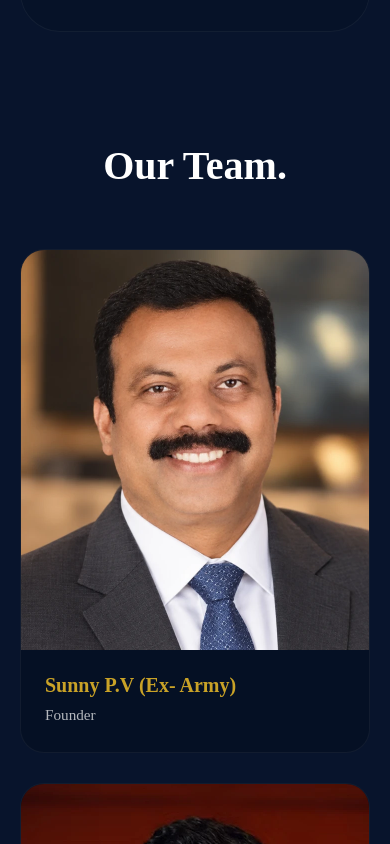
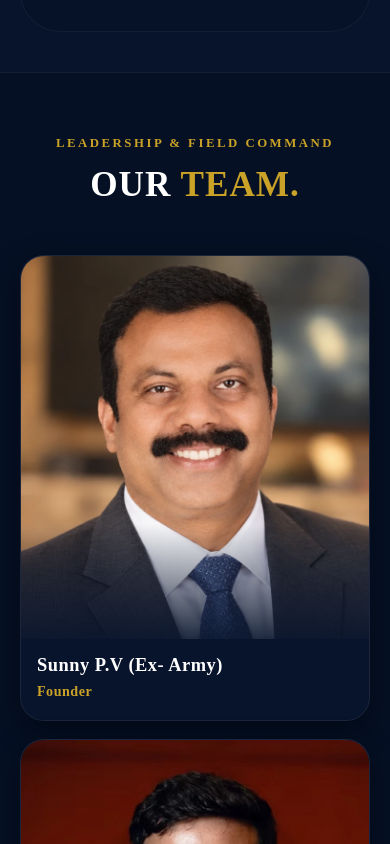
Before and after one commit to faarieeyy/kingsmen, a Next.js app: page /team in a window 390 px wide. Shown: the part 1260-2104 px from the top of the page. Built offline with nearby package versions, Linux system fonts and the light colour scheme.

Commit message:
fix(about): restore clean hero layout with boardroom leadership photo and apply rich dark blue background to team section

```diff
--- a/src/components/about/TeamSection.js
+++ b/src/components/about/TeamSection.js
@@ -19,19 +19,22 @@ const teamMembers = [
 
 export default function TeamSection({ showHeader = true }) {
   return (
-    <section className="section" style={{ backgroundColor: 'var(--navy-midnight)' }}>
+    <section className={`section ${styles.teamSection}`}>
       <div className="container">
         {showHeader && (
           <div className={styles.header}>
             <FadeIn y={20}>
-              <h2 className={styles.title}>Our Team.</h2>
+              <span className={styles.subtitle}>LEADERSHIP & FIELD COMMAND</span>
+              <h2 className={styles.title} style={{ marginTop: "6px" }}>
+                OUR <span>TEAM.</span>
+              </h2>
             </FadeIn>
           </div>
         )}
 
         <div className={styles.grid}>
           {teamMembers.map((member, idx) => (
-            <FadeIn key={idx} delay={0.08 * (idx % 3)} y={30} className={styles.cardWrapper}>
+            <FadeIn key={idx} delay={0.06 * (idx % 3)} y={25} className={styles.cardWrapper}>
               <div className={styles.card}>
                 <div className={styles.imageContainer}>
                   <Image
--- a/src/components/about/TeamSection.module.css
+++ b/src/components/about/TeamSection.module.css
@@ -1,27 +1,55 @@
+.teamSection {
+  background-color: var(--navy-deep, #051024) !important;
+  position: relative;
+  z-index: 2;
+  border-top: 1px solid rgba(255, 255, 255, 0.06);
+  padding: 100px 0 120px 0;
+}
+
 .header {
   text-align: center;
-  margin-bottom: 60px;
+  margin-bottom: 50px;
   max-width: 900px;
   margin-left: auto;
   margin-right: auto;
 }
 
+.subtitle {
+  display: inline-block;
+  font-family: var(--font-heading);
+  font-size: 0.8rem;
+  letter-spacing: 2.5px;
+  font-weight: 700;
+  color: var(--accent);
+  text-transform: uppercase;
+  margin-bottom: 8px;
+}
+
 .title {
-  font-size: clamp(2.5rem, 4vw, 3.5rem);
+  font-family: var(--font-heading);
+  font-size: clamp(2.2rem, 3.8vw, 3.2rem);
   color: var(--white);
-  margin-bottom: 30px;
+  text-transform: uppercase;
+  margin-bottom: 12px;
+  letter-spacing: 1px;
+}
+
+.title span {
+  color: var(--accent);
 }
 
 .description {
-  font-size: 1.1rem;
-  line-height: 1.8;
-  color: rgba(255, 255, 255, 0.85);
+  font-size: 1.05rem;
+  line-height: 1.7;
+  color: rgba(255, 255, 255, 0.8);
+  max-width: 650px;
+  margin: 0 auto;
 }
 
 .grid {
   display: grid;
-  grid-template-columns: repeat(auto-fill, minmax(280px, 1fr));
-  gap: 30px;
+  grid-template-columns: repeat(auto-fill, minmax(260px, 1fr));
+  gap: 26px;
 }
 
 .cardWrapper {
@@ -29,30 +57,46 @@
 }
 
 .card {
-  background: var(--navy-deep);
-  border: var(--glass-border);
-  border-radius: var(--radius-md);
+  background: var(--navy-midnight, #08142c);
+  border: 1px solid rgba(255, 255, 255, 0.08);
+  border-radius: var(--radius-md, 20px);
   overflow: hidden;
   height: 100%;
   display: flex;
   flex-direction: column;
-  transition: transform 0.3s ease, box-shadow 0.3s ease;
+  transition: transform 0.35s cubic-bezier(0.25, 0.46, 0.45, 0.94), box-shadow 0.35s ease, border-color 0.35s ease;
+  box-shadow: 0 10px 30px rgba(0, 0, 0, 0.4);
 }
 
 .card:hover {
-  transform: translateY(-5px);
-  box-shadow: 0 15px 30px rgba(0, 0, 0, 0.3);
+  transform: translateY(-6px);
+  border-color: rgba(212, 175, 55, 0.45);
+  box-shadow: 0 18px 40px rgba(0, 0, 0, 0.6), 0 0 25px rgba(212, 175, 55, 0.12);
 }
 
 .imageContainer {
   position: relative;
   width: 100%;
-  padding-top: 115%; /* Elegant portrait aspect ratio */
-  background: var(--navy-light);
+  padding-top: 110%; /* Elegant portrait aspect ratio */
+  background: #0b1a38; /* Solid dark blue placeholder behind portrait */
+  overflow: hidden;
+}
+
+/* Subtle dark gradient overlay at the base of the photo to seamlessly transition into dark card body */
+.imageContainer::after {
+  content: '';
+  position: absolute;
+  bottom: 0;
+  left: 0;
+  right: 0;
+  height: 30%;
+  background: linear-gradient(180deg, transparent 0%, rgba(8, 20, 44, 0.9) 100%);
+  pointer-events: none;
 }
 
 .info {
-  padding: 24px;
+  padding: 22px;
+  background: var(--navy-midnight, #08142c);
   flex-grow: 1;
   display: flex;
   flex-direction: column;
@@ -60,14 +104,32 @@
 }
 
 .name {
-  font-size: 1.25rem;
-  color: var(--accent);
-  margin-bottom: 5px;
+  font-family: var(--font-heading);
+  font-size: 1.15rem;
+  color: var(--white);
+  margin-bottom: 4px;
+  letter-spacing: 0.5px;
 }
 
 .role {
-  font-size: 0.95rem;
-  color: rgba(255, 255, 255, 0.7);
-  font-weight: 500;
+  font-size: 0.88rem;
+  color: var(--accent);
+  font-weight: 600;
   margin: 0;
+  letter-spacing: 0.5px;
 }
+
+@media (max-width: 768px) {
+  .teamSection {
+    padding: 60px 0 80px 0;
+  }
+
+  .grid {
+    grid-template-columns: repeat(auto-fill, minmax(220px, 1fr));
+    gap: 18px;
+  }
+
+  .info {
+    padding: 16px;
+  }
+}
```
Also changed, not shown: src/app/about-us/page.js (+26 -16 lines).
